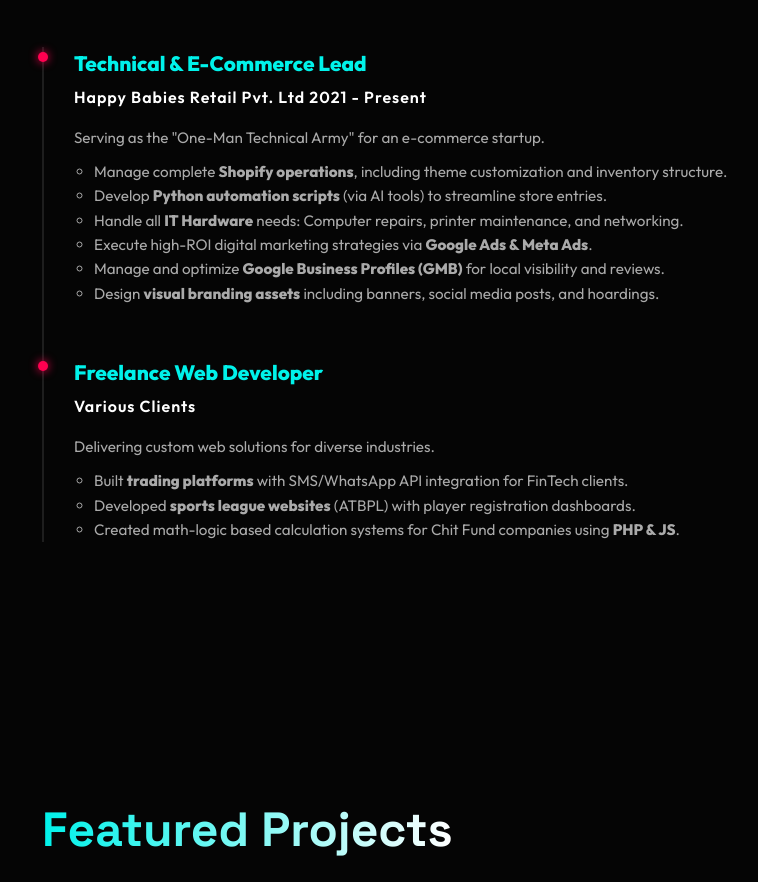
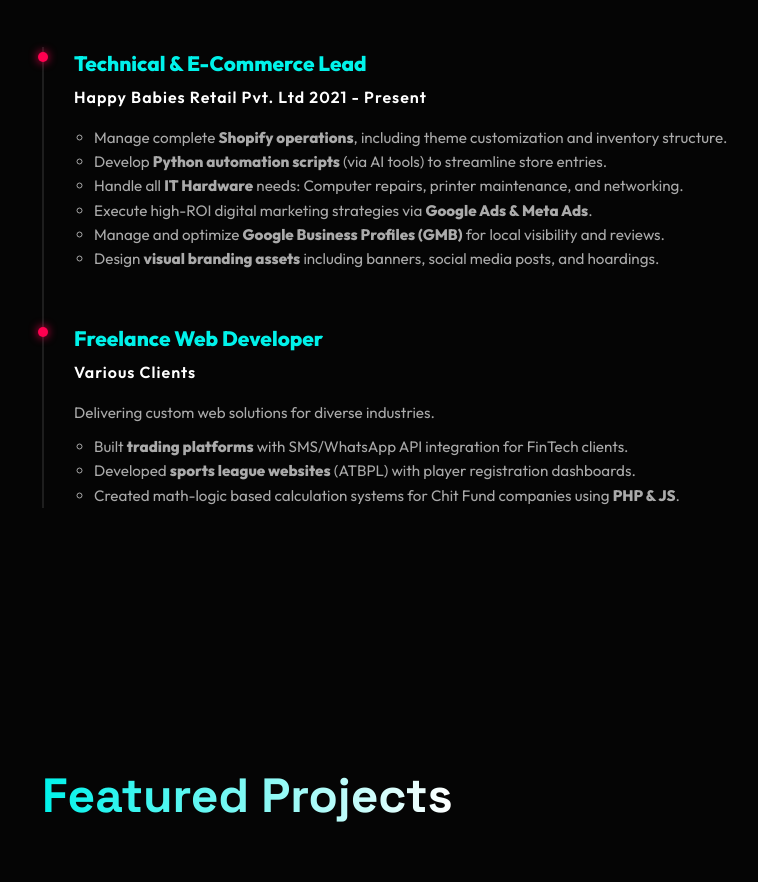
Before and after one commit to Skhaju/portfolio, a plain HTML site: page index.html in a window 1280 px wide. Shown: the part 1907-2789 px from the top of the page, without its empty margins (18-776 px from the left). Drawn offline with nearby package versions, Linux system fonts and the light colour scheme; animation ran at ten frames a second.

Commit message:
Update index.html

```diff
--- a/index.html
+++ b/index.html
@@ -410,7 +410,7 @@
                     <div class="timeline-role">Technical & E-Commerce Lead</div>
                     <div class="timeline-company">Happy Babies Retail Pvt. Ltd 2021 - Present</div>
                     <div class="timeline-desc">
-                        <p>Serving as the "One-Man Technical Army" for an e-commerce startup.</p>
+                        <!-- <p>Serving as the "One-Man Technical Army" for an e-commerce startup.</p> -->
                         <ul style="margin-top: 10px; margin-left: 20px; list-style-type: circle;">
                             <li>Manage complete <strong>Shopify operations</strong>, including theme customization and inventory structure.</li>
                             <li>Develop <strong>Python automation scripts</strong> (via AI tools) to streamline store entries.</li>
```
